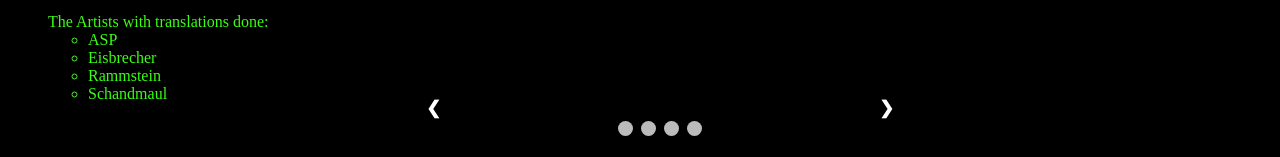
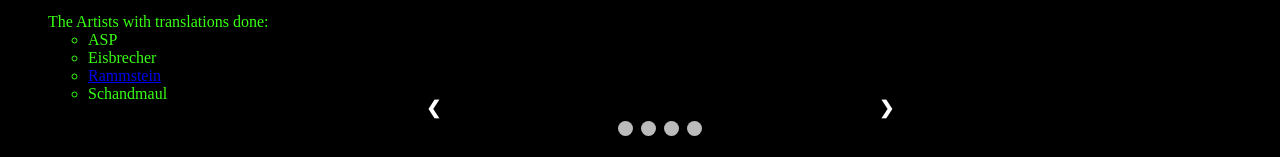
Before and after one commit to JCP1984/jcp1984.github.io, a plain HTML site: page index.html in a window 1280 px wide. Shown: the part 134-291 px from the top of the page. Drawn offline with Linux system fonts and the light colour scheme.

Commit message:
Update index.html

```diff
--- a/index.html
+++ b/index.html
@@ -18,7 +18,7 @@
     <ul>
         <li>ASP</li>
         <li>Eisbrecher</li>
-        <li><a src="iiRammstein Translations.html">Rammstein</a></li>
+        <li><a href="iiRammstein Translations.html">Rammstein</a></li>
         <li>Schandmaul</li>
     </ul>
 
```
